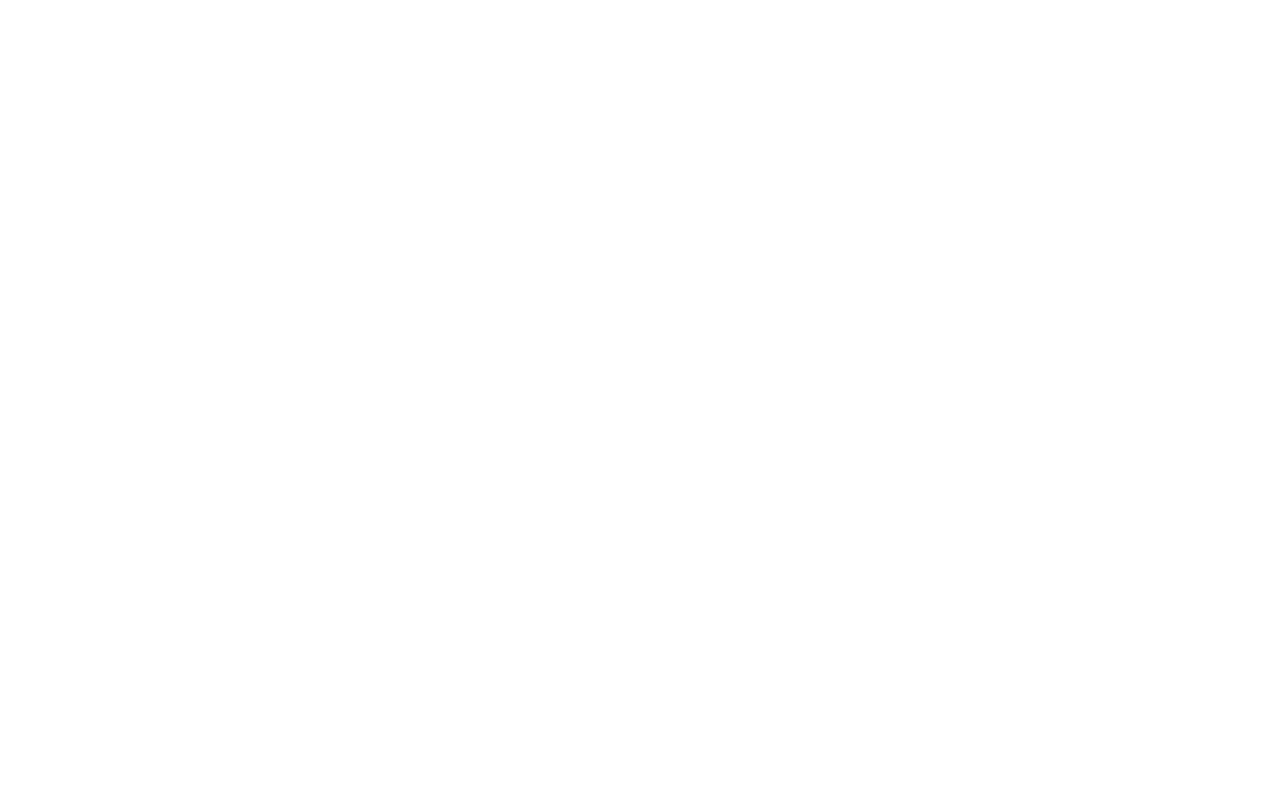
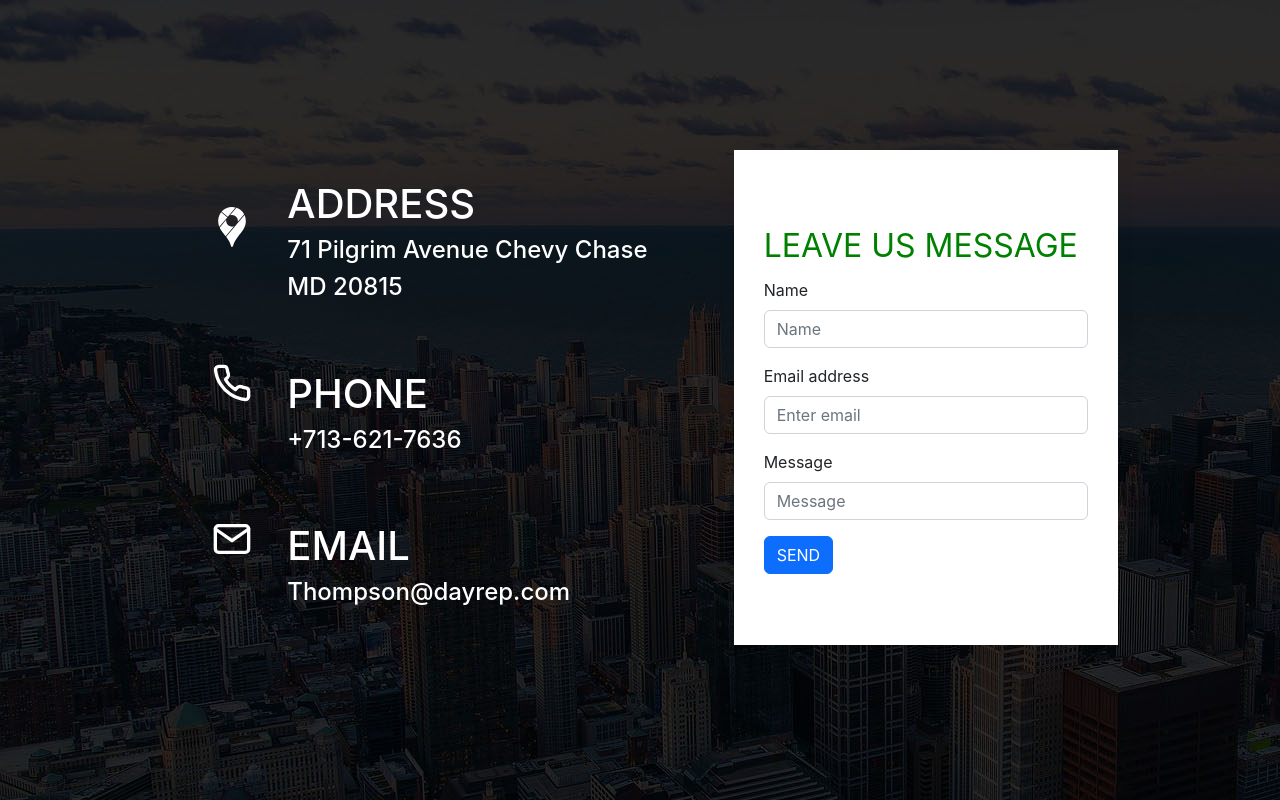
Before and after one commit to triharyoibrahim/fw9-lesson1-frontend, a React (Create React App) app: page / in a window 1280 px wide. Before the commit this address had no page. Built offline with nearby package versions, Linux system fonts and the light colour scheme.

Commit message:
fix styling

```diff
--- a/src/App.js
+++ b/src/App.js
@@ -9,7 +9,7 @@
   return (
   <BrowserRouter>
     <Routes>
-    <Route path="contactus" element={<ContactUs />}/>
+    <Route path="" element={<ContactUs />}/>
     <Route path="listdata" element={<ListData />}/>
     </Routes>
   </BrowserRouter>
--- a/src/assets/CSS/style.css
+++ b/src/assets/CSS/style.css
@@ -1,15 +1,28 @@
 .backdrop {
+    position: relative;
     width: 100%;
+    height: 100%;
     background: #ffffff;
     box-shadow: 0px 4px 20px rgba(0, 0, 0, 0.05);
     padding:30px;
+
     justify-content: center;
-    align-content: center;
+    align-content:center;
 }
 .textAll{
     color:#ffffff;
+    padding: 30px;
+
 }
 .position{
-    margin: 50px;
-    background-image: url(../../assets/architecture-ge456526d0_1920.jpg);
+    margin: 100px;
 }
+.textPosition{
+    color:#ffffff;
+    padding: 50px;
+}
+.textHead{
+    color:green;
+    font-size:xx-large;
+
+}
--- a/src/index.css
+++ b/src/index.css
@@ -1,6 +1,6 @@
 body {
   margin: 0;
-
+  background-image: url(./assets/architecture-ge456526d0_1920.jpg);
   font-family: -apple-system, BlinkMacSystemFont, 'Segoe UI', 'Roboto', 'Oxygen',
     'Ubuntu', 'Cantarell', 'Fira Sans', 'Droid Sans', 'Helvetica Neue',
     sans-serif;
--- a/src/pages/ContactUs.js
+++ b/src/pages/ContactUs.js
@@ -3,6 +3,8 @@
 import {Container, Row, Col, Button, Form } from "react-bootstrap"
 import axios from "axios"
 import { useNavigate } from 'react-router-dom';
+import { SiGooglemaps,  } from "react-icons/si";
+import { FiPhone, FiMail } from "react-icons/fi";
 
 function ContactUs() {
     const navigate = useNavigate();
@@ -24,24 +26,41 @@
       <Container>
         <Row>
           <Col xs={7}  >
-            <div className="textAll">
+            <Row>
+          <Col xs={2}>
+          <div className="textPosition">
+          <h1><SiGooglemaps /></h1>
+          </div>
+          <div className=" textPosition">
+          <h1><FiPhone /></h1>
+          </div>
+          <div className=" textPosition">
+          <h1><FiMail /></h1>
+          </div>
+          </Col>
+          <Col xs={10}>
+          <div className="textAll">
+
             <h1>ADDRESS</h1>
             <h4>71 Pilgrim Avenue Chevy Chase</h4>
             <h4>MD 20815</h4>
             </div>
-            <div className="textAll">
+            <div className="textAll ">
               <h1>PHONE</h1>
               <h4>+713-621-7636</h4>
             </div>
-            <div className="textAll">
+            <div className="textAll ">
               <h1>EMAIL</h1>
               <h4>Thompson@dayrep.com</h4>
             </div>
           </Col>
+            </Row>
+
+          </Col>
           <Col xs={5}>
             <div className="backdrop">
      <Form onSubmit={submit}>
-     <Form.Label>Leave us message</Form.Label>
+     <Form.Label className="textHead">LEAVE US MESSAGE</Form.Label>
      <Form.Group className="mb-3" controlId="formBasicPassword">
         <Form.Label>Name</Form.Label>
         <Form.Control type="text" placeholder="Name" name="name" />
@@ -58,7 +77,7 @@
       </Form.Group>
 
       <Button variant="primary" type="submit">
-        Submit
+        SEND
       </Button>
     </Form>
     </div>    </Col>
--- a/src/pages/ListData.js
+++ b/src/pages/ListData.js
@@ -1,6 +1,6 @@
 import React from 'react'
 import { useEffect, useState } from 'react'
-import {Table} from 'react-bootstrap'
+import {Table, Button, Pagination} from 'react-bootstrap'
 import axios from 'axios';
 
 function ListData() {
@@ -12,13 +12,16 @@
   }, [])
   return (
       <>
-    <Table striped bordered hover size="sm">
+      <div className='backdrop mt-4'>
+      <h1>Message from contact us's data list</h1>
+    <Table responsive striped bordered hover size="sm">
+
       <thead>
         <tr>
           <th>#</th>
-          <th>First Name</th>
-          <th>Last Name</th>
-          <th>Username</th>
+          <th>Name</th>
+          <th>Email</th>
+          <th>Message</th>
         </tr>
       </thead>
       <tbody>
@@ -34,13 +37,36 @@
           <td>Thornton</td>
           <td>@fat</td>
         </tr>
-        <tr>
-          <td>3</td>
-          <td colSpan={2}>Larry the Bird</td>
-          <td>@twitter</td>
-        </tr>
+
       </tbody>
     </Table>
+    <div className='p-2'>
+      <div className='d-flex justify-content-start m-2'>
+        Go to homepage
+      </div>
+      <div className='d-flex justify-content-end p-2'>
+    <Button variant="danger" type="submit" className='m-2'>
+        Delete
+    </Button>
+    <Button variant="primary" type="submit" className='m-2'>
+        Edit
+    </Button>
+      </div>
+      <div className='d-flex justify-content-end'>
+      <Pagination>
+      <Pagination.First />
+      <Pagination.Prev />
+      <Pagination.Item>{1}</Pagination.Item>
+
+      <Pagination.Ellipsis />
+
+      <Pagination.Item>{20}</Pagination.Item>
+      <Pagination.Next />
+      <Pagination.Last />
+      </Pagination>
+      </div>
+      </div>
+    </div>
         </>
   )
 }
```
Also changed, not shown: package.json (+6 -1 lines), src/redux/action/contactUs.js (added), src/redux/reducer/contactUs.js (added), src/redux/reducer/index.js (added), src/redux/store.js (added), 1 other file (tests, documents, lock files or other folders).
